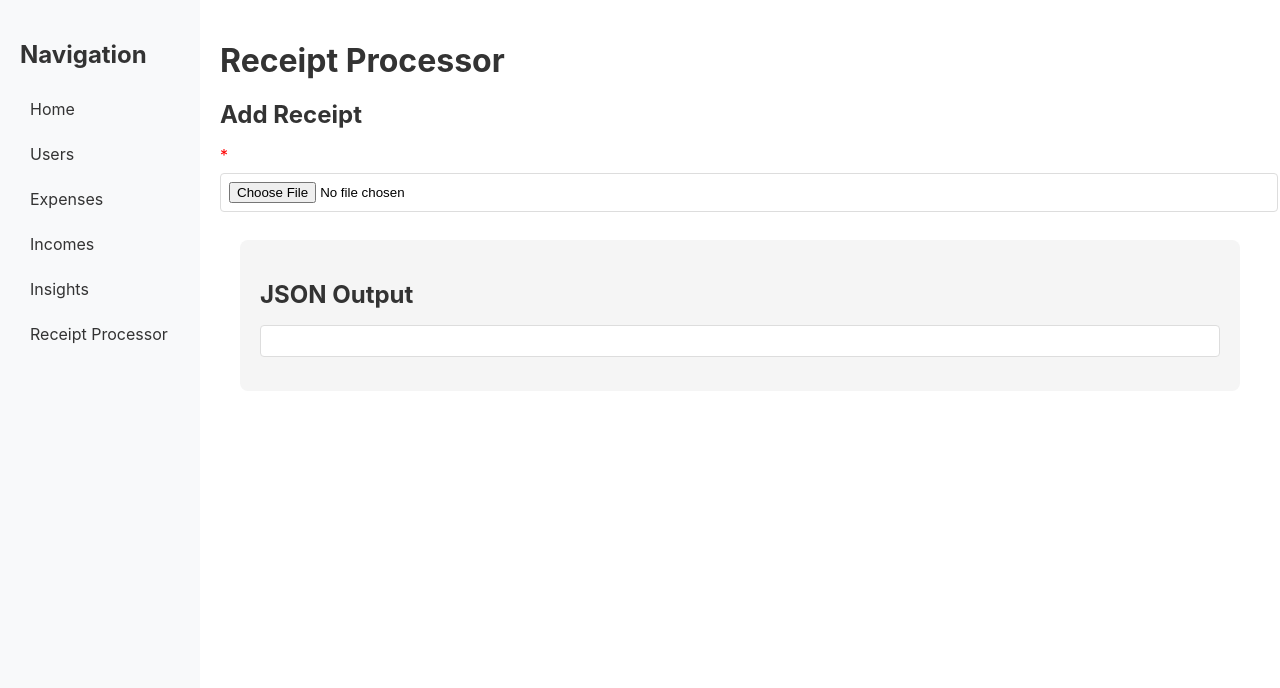
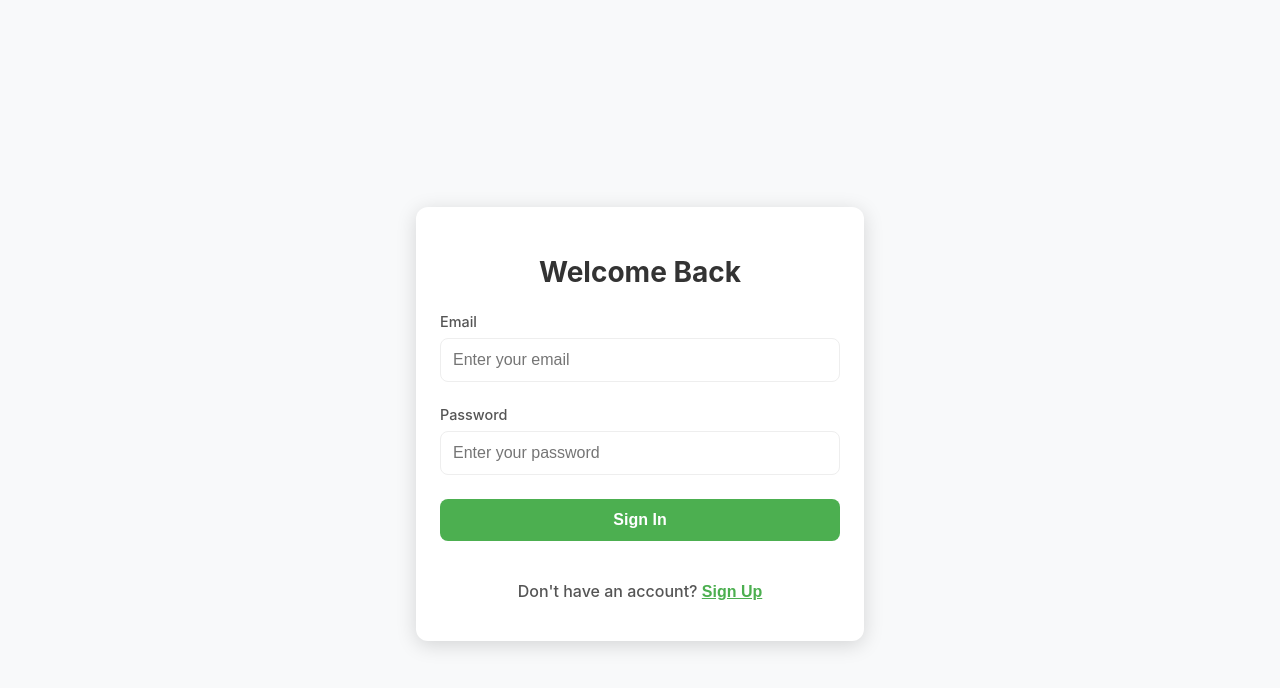
Before and after one commit to JCReed26/ABET, a React (Create React App) app in the folder frontend/: page /receipt-processor in a window 1280 px wide. Shown: the top 688 px of the page. Built offline with nearby package versions, Linux system fonts and the light colour scheme.

Commit message:
Auth and a few cleanups

```diff
--- a/frontend/src/App.js
+++ b/frontend/src/App.js
@@ -1,4 +1,4 @@
-import React from "react";
+import { useState, useEffect } from "react";
 import Sidebar from "./components/sidebar";
 import {
   BrowserRouter as Router,
@@ -6,14 +6,30 @@ import {
   Route,
 } from "react-router-dom";
 
+import Auth from "./views/auth.js"
 import Home from "./views/home.js";
 import Users from "./views/users.js";
 import Expenses from "./views/expense.js"; //this one
 import Incomes from "./views/income.js"; //this one
 import Insights from "./views/insights.js";
 import ReceiptProcessor from "./views/receipt-processor.js";
+import supabase from "./supabase-client.js";
 
 function App() {
+
+  const [session, setSession] = useState(null)
+
+    useEffect (() => {
+        supabase.auth.getSession().then(({ data: { session } }) => {
+            setSession(session)
+        })
+
+        const { data: { subscription } } = supabase.auth.onAuthStateChange((_event, session) => {
+          setSession(session)
+        })
+
+        return () => subscription.unsubscribe()
+    }, [])
 
 
   const maincontentStyle = {
@@ -25,12 +41,15 @@ function App() {
   };
 
   return (
+    <div>
+      { !session ? (
+        <Auth />
+      ) : (
         <Router>
           <Sidebar />
           <div style={maincontentStyle}>
             <Routes>
               <Route path="/" element={<Home />} />
-          <Route path="/users" element={<Users />} />
               <Route path="/expenses" element={<Expenses />} />
               <Route path="/incomes" element={<Incomes />} />
               <Route path="/insights" element={<Insights />} />
@@ -38,6 +57,8 @@ function App() {
             </Routes>
           </div>
         </Router>
+      )}
+    </div>
   );
 
 }
--- a/frontend/src/components/sidebar.js
+++ b/frontend/src/components/sidebar.js
@@ -26,7 +26,6 @@ function Sidebar() {
         <div style={sidebarStyle}>
           <h2 style={{ marginBottom: '20px' }}>Navigation</h2>
           <Link to="/" style={linkStyle}>Home</Link>
-          <Link to="/users" style={linkStyle}>Users</Link>
           <Link to="/expenses" style={linkStyle}>Expenses</Link>
           <Link to="/incomes" style={linkStyle}>Incomes</Link>
           <Link to="/insights" style={linkStyle}>Insights</Link>
--- /dev/null
+++ b/frontend/src/styles/auth.css
@@ -0,0 +1,118 @@
+.auth-container {
+    display: flex;
+    justify-content: center;
+    align-items: center;
+    min-height: 100vh;
+    background-color: #f8f9fa;
+    padding: 24px;
+}
+
+.auth-box {
+    background-color: white;
+    border-radius: 12px;
+    padding: 24px;
+    box-shadow: 0 4px 20px rgba(0, 0, 0, 0.15);
+    width: 100%;
+    max-width: 400px;
+}
+
+.auth-box h2 {
+    color: #333;
+    margin-bottom: 24px;
+    font-size: 28px;
+    text-align: center;
+}
+
+.auth-form {
+    display: flex;
+    flex-direction: column;
+    gap: 24px;
+}
+
+.form-group {
+    display: flex;
+    flex-direction: column;
+    gap: 8px;
+}
+
+.form-group label {
+    color: #555;
+    font-weight: 500;
+    font-size: 0.9rem;
+}
+
+.form-group input {
+    padding: 12px;
+    border: 1px solid #eee;
+    border-radius: 8px;
+    font-size: 1rem;
+    transition: all 0.2s;
+}
+
+.form-group input:focus {
+    outline: none;
+    border-color: #4CAF50;
+    box-shadow: 0 0 0 2px rgba(76, 175, 80, 0.1);
+}
+
+.auth-button {
+    background-color: #4CAF50;
+    color: white;
+    padding: 12px;
+    border: none;
+    border-radius: 8px;
+    font-size: 1rem;
+    font-weight: 600;
+    cursor: pointer;
+    transition: background-color 0.2s;
+}
+
+.auth-button:hover {
+    background-color: #45a049;
+}
+
+.auth-button:disabled {
+    background-color: #cccccc;
+    cursor: not-allowed;
+}
+
+.auth-switch {
+    text-align: center;
+    margin-top: 16px;
+    color: #555;
+    font-weight: 500;
+}
+
+.switch-button {
+    background: none;
+    border: none;
+    color: #4CAF50;
+    cursor: pointer;
+    padding: 0;
+    font-size: inherit;
+    font-weight: 600;
+    text-decoration: underline;
+}
+
+.switch-button:hover {
+    color: #45a049;
+}
+
+/* Consistent with your scrollbar styling */
+.auth-form::-webkit-scrollbar {
+    width: 8px;
+}
+
+.auth-form::-webkit-scrollbar-track {
+    background: #f1f1f1;
+    border-radius: 4px;
+}
+
+.auth-form::-webkit-scrollbar-thumb {
+    background: #888;
+    border-radius: 4px;
+}
+
+.auth-form::-webkit-scrollbar-thumb:hover {
+    background: #666;
+}
--- /dev/null
+++ b/frontend/src/views/auth.js
@@ -0,0 +1,106 @@
+import supabase from '../supabase-client.js'
+import { useState } from 'react'
+import '../styles/auth.css'
+
+function Auth() {
+    const [loading, setLoading] = useState(false)
+    const [email, setEmail] = useState('')
+    const [password, setPassword] = useState('')
+    const [isSignUp, setIsSignUp] = useState(false)
+
+    const handleSignUp = async (e) => {
+        e.preventDefault()
+        try {
+            setLoading(true)
+
+            const { data, error } = await supabase.auth.signUp({
+                email,
+                password,
+            })
+
+            if (error) throw error
+
+            alert('Check your email for the confirmation')
+        } catch (error) {
+            alert(error.message)
+        } finally {
+            setLoading(false)
+        }
+    }
+
+    const handleSignIn = async (e) => {
+        e.preventDefault()
+        try {
+            setLoading(true)
+
+            const { data, error } = await supabase.auth.signInWithPassword({
+                email,
+                password,
+            })
+
+            if (error) throw error
+
+        } catch (error) {
+            alert(error.message)
+        } finally {
+            setLoading(false)
+        }
+    }
+
+    return (
+        <div className="auth-container">
+            <div className="auth-box">
+                <h2>{isSignUp ? 'Create Account' : 'Welcome Back'}</h2>
+                <form className="auth-form">
+                    <div className="form-group">
+                        <label>Email</label>
+                        <input
+                            type="email"
+                            placeholder="Enter your email"
+                            value={email}
+                            onChange={(e) => setEmail(e.target.value)}
+                        />
+                    </div>
+                    <div className="form-group">
+                        <label>Password</label>
+                        <input
+                            type="password"
+                            placeholder="Enter your password"
+                            value={password}
+                            onChange={(e) => setPassword(e.target.value)}
+                        />
+                    </div>
+                    {isSignUp ? (
+                        <button
+                            className="auth-button"
+                            onClick={handleSignUp}
+                            disabled={loading}
+                        >
+                            {loading ? 'Creating Account...' : 'Sign Up'}
+                        </button>
+                    ) : (
+                        <button
+                            className="auth-button"
+                            onClick={handleSignIn}
+                            disabled={loading}
+                        >
+                            {loading ? 'Signing In...' : 'Sign In'}
+                        </button>
+                    )}
+                    <p className="auth-switch">
+                        {isSignUp ? 'Already have an account?' : "Don't have an account?"}{' '}
+                        <button
+                            type="button"
+                            className="switch-button"
+                            onClick={() => setIsSignUp(!isSignUp)}
+                        >
+                            {isSignUp ? 'Sign In' : 'Sign Up'}
+                        </button>
+                    </p>
+                </form>
+            </div>
+        </div>
+    )
+}
+
+export default Auth
--- a/frontend/src/views/expense.js
+++ b/frontend/src/views/expense.js
@@ -30,9 +30,11 @@ function Expenses() {
 
   async function getExpenses() {
     try {
+      const { data: { user } } = await supabase.auth.getUser();
       const { data, error } = await supabase
         .from('expenses')
-        .select('*');
+        .select('*')
+        .eq('user_id', user.id);
 
       if (error) throw error;
 
@@ -78,12 +80,15 @@ function Expenses() {
         return;
       }
 
+      const { data: { user } } = await supabase.auth.getUser();
+
       const { error } = await supabase
         .from('expenses')
         .insert([{
           name: create_data.name,
           amount: create_data.amount,
-          category: create_data.category
+          category: create_data.category,
+          user_id: user.id
         }]);
 
       if (error) throw error;
--- a/frontend/src/views/receipt-processor.js
+++ b/frontend/src/views/receipt-processor.js
@@ -1,11 +1,31 @@
-import { useState } from 'react';
+import { useState, useEffect } from 'react';
 import '../styles/receipt-processor.css';
 import supabase from '../supabase-client';
 
 function ReceiptProcessor() {
 
     //receipt data handling
-    const [receipt_data, setReceiptData] = useState([]);
+    const [receipts, setReceipts] = useState([]);
+
+    useEffect(() => {
+        getReceipts();
+    }, []);
+
+    async function getReceipts() {
+        try {
+            const { data: { user } } = await supabase.auth.getUser();
+            const { data, error } = await supabase
+                .from('receipts')
+                .select('id, store, amount')
+                .eq('user_id', user.id)
+                .order('created_at', { ascending: false });
+
+            if (error) throw error;
+            setReceipts(data || []);
+        } catch (error) {
+            console.error('Error fetching receipts:', error.message);
+        }
+    }
 
     const handleFileUpload = async (event) => {
         setIsLoading(true);
@@ -16,7 +36,6 @@ function ReceiptProcessor() {
             postReceipt(data, file);
             parseExpense(data, file);
             console.log(data);
-            setReceiptData(data);
         } catch (error) {
             console.error(error);
         } finally {
@@ -186,20 +205,39 @@ function ReceiptProcessor() {
         <h2>Add Receipt</h2>
         <div className="mb-1">
             <span className='font-css top'>*</span>
-                <div className=''>
-                    <input type='file' id='file-input' accept='.jpg, .png, .jpeg' className='form-control' onChange={handleFileUpload} />
+            <div>
+                <input
+                    type='file'
+                    id='file-input'
+                    accept='.jpg, .png, .jpeg'
+                    className='form-control'
+                    onChange={handleFileUpload}
+                />
             </div>
         </div>
-            <div className="json-visualizer">
-                <h2>JSON Output</h2>
-                {isLoading ? (
-                    <div className='loader'></div>
+        <div className='receipts-section'>
+            <h2>Receipts</h2>
+            <div className="receipts-list">
+                {receipts.length === 0 ? (
+                    <p>No receipts found</p>
                 ) : (
-                    receipt_data && <pre>{receipt_data}</pre>
+                    <ul>
+                        {receipts.map((receipt, index) => (
+                            <li key={receipt.id} className="receipt-item">
+                                <span className="receipt-number">#{index + 1}</span>
+                                <span className="receipt-store">{receipt.store}</span>
+                                <span className="receipt-amount">${receipt.amount.toFixed(2)}</span>
+                            </li>
+                        ))}
+                    </ul>
                 )}
             </div>
         </div>
+        {isLoading && <div className='loader'></div>}
+    </div>
 );
+
+
 }
 
 export default ReceiptProcessor;
```
Also changed, not shown: frontend/src/styles/receipt-processor.css (+53 -0 lines). Lines whose indentation alone changed are shown as unchanged.
